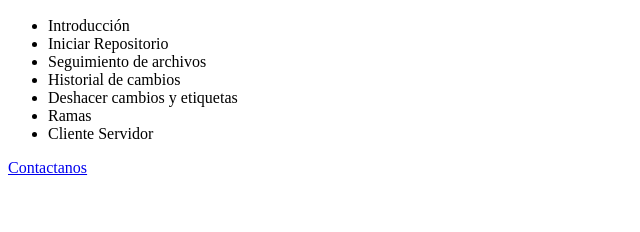
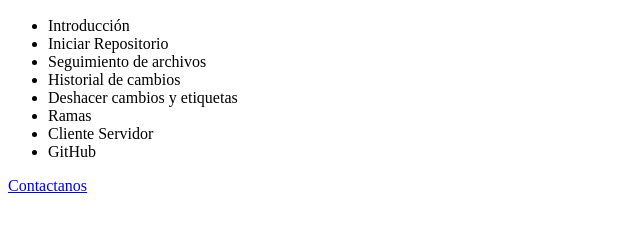
Before and after one commit to KristhDev/curso-de-git, a plain HTML site: page index.html in a window 1280 px wide. Shown: the part 110-342 px from the top of the page, without its empty margins (0-640 px from the left). Drawn offline with Linux system fonts and the light colour scheme.

Commit message:
Temario actualizado

```diff
--- a/index.html
+++ b/index.html
@@ -20,6 +20,7 @@
         <li>Deshacer cambios y etiquetas</li>
         <li>Ramas</li>
         <li>Cliente Servidor</li>
+        <li>GitHub</li>
     </ul>
 
     <!-- git log -p => este comando sirve para ver los cambios por archivo -->
```
